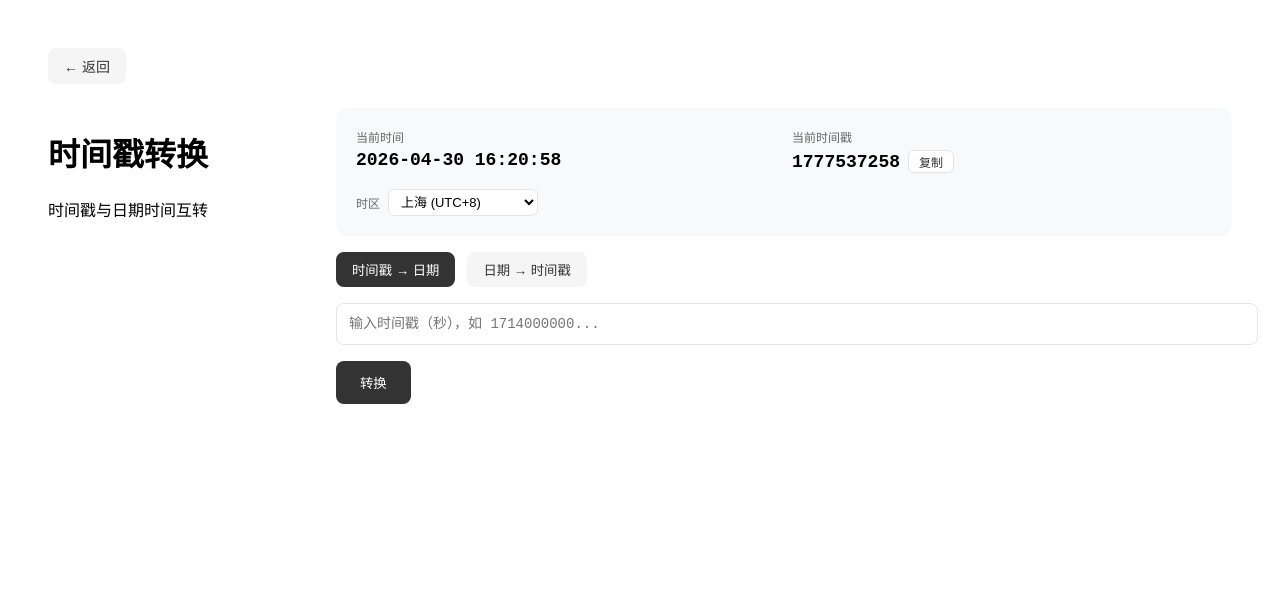
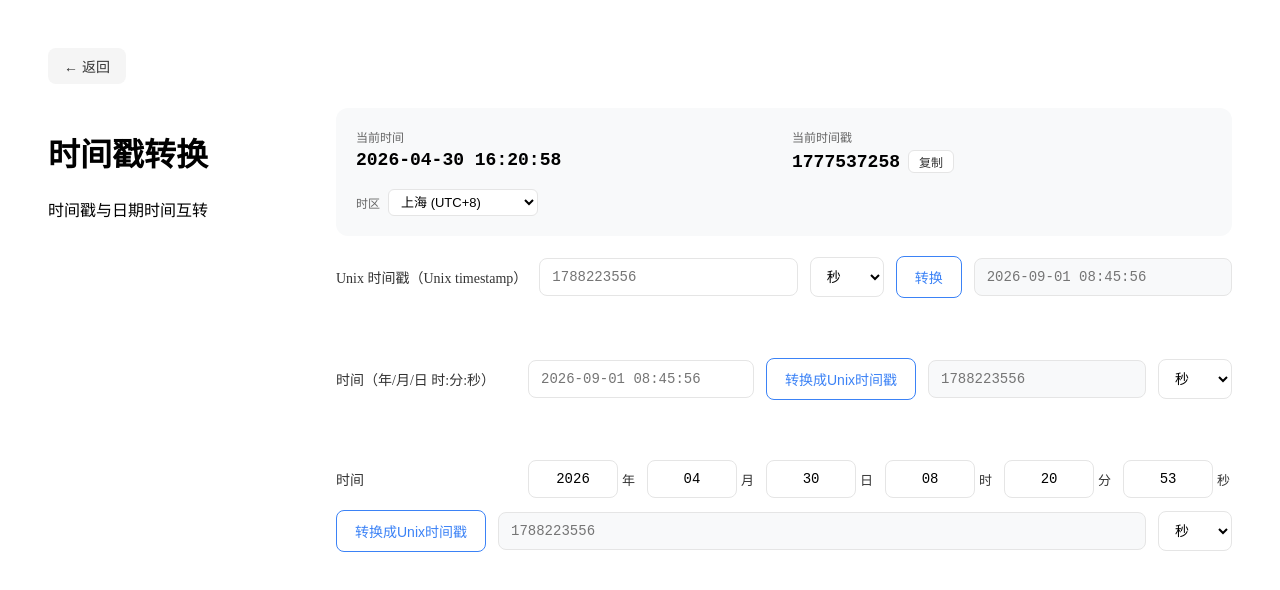
Before and after one commit to enneket/some-tools, a React (Vite) app in the folder web/: page /tools/timestamp-converter in a window 1280 px wide. Shown: the top 590 px of the page. Built offline with nearby package versions, Linux system fonts and the light colour scheme.

Commit message:
feat(web): split timestamp tool into three rows with s/ms units

```diff
--- a/web/src/pages/TimestampConverter.tsx
+++ b/web/src/pages/TimestampConverter.tsx
@@ -1,27 +1,35 @@
 import { useState, useEffect } from 'react'
 import ToolLayout from '../components/ToolLayout'
 
-function toLocalISO(d: Date) {
-  const pad = (n: number) => String(n).padStart(2, '0')
-  return `${d.getFullYear()}-${pad(d.getMonth() + 1)}-${pad(d.getDate())}`
+type Unit = 's' | 'ms'
+
+const UNIT_OPTIONS: { value: Unit; label: string }[] = [
+  { value: 's', label: '秒' },
+  { value: 'ms', label: '毫秒' },
+]
+
+function pad(n: number) {
+  return String(n).padStart(2, '0')
 }
 
-function toLocalTime(d: Date) {
-  const pad = (n: number) => String(n).padStart(2, '0')
-  return `${pad(d.getHours())}:${pad(d.getMinutes())}:${pad(d.getSeconds())}`
+async function callApi(input: string, to: 'date' | 'timestamp', timezone: string) {
+  const res = await fetch('/api/convert/timestamp', {
+    method: 'POST',
+    headers: { 'Content-Type': 'application/json' },
+    body: JSON.stringify({ input, to, timezone }),
+  })
+  const ct = res.headers.get('content-type') || ''
+  if (ct.includes('application/json')) {
+    const data = await res.json()
+    return data.output || data.error || `HTTP ${res.status}`
+  }
+  const text = await res.text()
+  return text || `HTTP ${res.status}`
 }
 
 export default function TimestampConverter() {
-  const [input, setInput] = useState('')
-  const [output, setOutput] = useState('')
-  const [mode, setMode] = useState<'to-date' | 'to-timestamp'>('to-date')
   const [timezone, setTimezone] = useState('Asia/Shanghai')
   const [now, setNow] = useState(Date.now())
-
-  // 日期选择器状态（mode = to-timestamp 时使用）
-  const now0 = new Date()
-  const [date, setDate] = useState(toLocalISO(now0))
-  const [time, setTime] = useState(toLocalTime(now0))
 
   useEffect(() => {
     const timer = setInterval(() => setNow(Date.now()), 1000)
@@ -31,72 +39,209 @@ export default function TimestampConverter() {
   const formattedDate = new Date(now).toLocaleString('sv-SE', { timeZone: timezone })
   const currentTimestamp = Math.floor(now / 1000)
 
-  const handleConvert = async () => {
-    try {
-      const payloadInput = mode === 'to-date' ? input : `${date} ${time}`
-      const res = await fetch('/api/convert/timestamp', {
-        method: 'POST',
-        headers: { 'Content-Type': 'application/json' },
-        body: JSON.stringify({ input: payloadInput, to: mode === 'to-date' ? 'date' : 'timestamp', timezone }),
-      })
-      const ct = res.headers.get('content-type') || ''
-      if (ct.includes('application/json')) {
-        const data = await res.json()
-        setOutput(data.output || data.error || `HTTP ${res.status}`)
-      } else {
-        const text = await res.text()
-        setOutput(text || `HTTP ${res.status}`)
-      }
-    } catch (err) {
-      setOutput('Error: ' + (err as Error).message)
-    }
-  }
+  // Row 1: Unix timestamp → 日期
+  const [row1Input, setRow1Input] = useState('')
+  const [row1Unit, setRow1Unit] = useState<Unit>('s')
+  const [row1Output, setRow1Output] = useState('')
+  const [row1Error, setRow1Error] = useState('')
 
-  const handleNow = () => {
-    const d = new Date()
-    setDate(toLocalISO(d))
-    setTime(toLocalTime(d))
-  }
+  // Row 2: 文字日期 → Unix 时间戳
+  const [row2Input, setRow2Input] = useState('')
+  const [row2Unit, setRow2Unit] = useState<Unit>('s')
+  const [row2Output, setRow2Output] = useState('')
+  const [row2Error, setRow2Error] = useState('')
+
+  // Row 3: 年月日时分秒 → Unix 时间戳
+  const now0 = new Date()
+  const [row3Y, setRow3Y] = useState(String(now0.getFullYear()))
+  const [row3Mo, setRow3Mo] = useState(pad(now0.getMonth() + 1))
+  const [row3D, setRow3D] = useState(pad(now0.getDate()))
+  const [row3H, setRow3H] = useState(pad(now0.getHours()))
+  const [row3Mi, setRow3Mi] = useState(pad(now0.getMinutes()))
+  const [row3S, setRow3S] = useState(pad(now0.getSeconds()))
+  const [row3Unit, setRow3Unit] = useState<Unit>('s')
+  const [row3Output, setRow3Output] = useState('')
+  const [row3Error, setRow3Error] = useState('')
 
   const [copied, setCopied] = useState(false)
   const handleCopyTs = async () => {
+    const text = String(currentTimestamp)
     try {
-      await navigator.clipboard.writeText(String(currentTimestamp))
+      await navigator.clipboard.writeText(text)
       setCopied(true)
       setTimeout(() => setCopied(false), 1200)
     } catch {
-      // 兜底：execCommand 兼容非 https / 老浏览器
       const ta = document.createElement('textarea')
-      ta.value = String(currentTimestamp)
+      ta.value = text
       ta.style.position = 'fixed'
       ta.style.opacity = '0'
       document.body.appendChild(ta)
       ta.select()
-      try { document.execCommand('copy'); setCopied(true); setTimeout(() => setCopied(false), 1200) } catch {}
+      try {
+        document.execCommand('copy')
+        setCopied(true)
+        setTimeout(() => setCopied(false), 1200)
+      } catch {
+        // ignore
+      }
       document.body.removeChild(ta)
     }
   }
 
+  const handleRow1 = async () => {
+    setRow1Error('')
+    if (!row1Input.trim()) {
+      setRow1Output('')
+      setRow1Error('请输入时间戳')
+      return
+    }
+    try {
+      const out = await callApi(row1Input.trim(), 'date', timezone)
+      if (/^Invalid/i.test(out) || /^Error/i.test(out)) {
+        setRow1Error(out)
+        setRow1Output('')
+      } else {
+        setRow1Output(out)
+      }
+    } catch (err) {
+      setRow1Error('Error: ' + (err as Error).message)
+    }
+  }
+
+  const handleRow2 = async () => {
+    setRow2Error('')
+    if (!row2Input.trim()) {
+      setRow2Output('')
+      setRow2Error('请输入日期')
+      return
+    }
+    try {
+      const out = await callApi(row2Input.trim(), 'timestamp', timezone)
+      if (/^Invalid/i.test(out) || /^Error/i.test(out)) {
+        setRow2Error(out)
+        setRow2Output('')
+        return
+      }
+      const sec = Number(out)
+      if (Number.isFinite(sec)) {
+        setRow2Output(row2Unit === 'ms' ? String(sec * 1000) : out)
+      } else {
+        setRow2Output(out)
+      }
+    } catch (err) {
+      setRow2Error('Error: ' + (err as Error).message)
+    }
+  }
+
+  const handleRow3 = async () => {
+    setRow3Error('')
+    const composite = `${row3Y}-${row3Mo}-${row3D} ${row3H}:${row3Mi}:${row3S}`
+    try {
+      const out = await callApi(composite, 'timestamp', timezone)
+      if (/^Invalid/i.test(out) || /^Error/i.test(out)) {
+        setRow3Error(out)
+        setRow3Output('')
+        return
+      }
+      const sec = Number(out)
+      if (Number.isFinite(sec)) {
+        setRow3Output(row3Unit === 'ms' ? String(sec * 1000) : out)
+      } else {
+        setRow3Output(out)
+      }
+    } catch (err) {
+      setRow3Error('Error: ' + (err as Error).message)
+    }
+  }
+
+  const inputStyle: React.CSSProperties = {
+    padding: '10px 12px',
+    fontSize: '14px',
+    border: '1px solid #e5e5e5',
+    borderRadius: '8px',
+    fontFamily: 'monospace',
+    background: '#fff',
+    outline: 'none',
+  }
+
+  const selectStyle: React.CSSProperties = {
+    padding: '10px 12px',
+    fontSize: '14px',
+    border: '1px solid #e5e5e5',
+    borderRadius: '8px',
+    background: '#fff',
+    cursor: 'pointer',
+  }
+
+  const outlinedBtn: React.CSSProperties = {
+    padding: '10px 18px',
+    fontSize: '14px',
+    background: '#fff',
+    color: '#3b82f6',
+    border: '1px solid #3b82f6',
+    borderRadius: '8px',
+    cursor: 'pointer',
+    whiteSpace: 'nowrap',
+  }
+
+  const outputStyle: React.CSSProperties = {
+    flex: 1,
+    minWidth: '180px',
+    padding: '10px 12px',
+    fontSize: '14px',
+    border: '1px solid #e5e5e5',
+    borderRadius: '8px',
+    fontFamily: 'monospace',
+    background: '#f8f9fa',
+  }
+
+  const rowStyle: React.CSSProperties = {
+    display: 'flex',
+    alignItems: 'center',
+    gap: '12px',
+    flexWrap: 'wrap',
+  }
+
+  const labelStyle: React.CSSProperties = {
+    fontSize: '14px',
+    color: '#333',
+    whiteSpace: 'nowrap',
+    minWidth: '180px',
+  }
+
+  const errorStyle: React.CSSProperties = {
+    color: '#c53030',
+    fontSize: '12px',
+    marginTop: '4px',
+    minHeight: '16px',
+  }
+
   return (
     <ToolLayout title="时间戳转换" description="时间戳与日期时间互转">
-      <div style={{ display: 'flex', flexDirection: 'column', gap: '16px' }}>
+      <div style={{ display: 'flex', flexDirection: 'column', gap: '20px' }}>
         {/* 当前时间 */}
-        <div style={{
+        <div
+          style={{
             background: '#f8f9fa',
             borderRadius: '12px',
             padding: '20px',
             display: 'grid',
             gridTemplateColumns: 'repeat(2, 1fr)',
             gap: '16px',
-        }}>
+          }}
+        >
           <div>
             <div style={{ fontSize: '12px', color: '#666', marginBottom: '4px' }}>当前时间</div>
-            <div style={{ fontSize: '18px', fontFamily: 'monospace', fontWeight: 600 }}>{formattedDate}</div>
+            <div style={{ fontSize: '18px', fontFamily: 'monospace', fontWeight: 600 }}>
+              {formattedDate}
+            </div>
           </div>
           <div>
             <div style={{ fontSize: '12px', color: '#666', marginBottom: '4px' }}>当前时间戳</div>
             <div style={{ display: 'flex', alignItems: 'center', gap: '8px' }}>
-              <span style={{ fontSize: '18px', fontFamily: 'monospace', fontWeight: 600 }}>{currentTimestamp}</span>
+              <span style={{ fontSize: '18px', fontFamily: 'monospace', fontWeight: 600 }}>
+                {currentTimestamp}
+              </span>
               <button
                 onClick={handleCopyTs}
                 style={{
@@ -140,125 +285,121 @@ export default function TimestampConverter() {
           </div>
         </div>
 
-        <div style={{ display: 'flex', gap: '12px' }}>
-          <button
-            onClick={() => { setMode('to-date'); setOutput('') }}
-            style={{
-              padding: '8px 16px',
-              background: mode === 'to-date' ? '#333' : '#f5f5f5',
-              color: mode === 'to-date' ? '#fff' : '#333',
-              border: 'none',
-              borderRadius: '8px',
-              cursor: 'pointer',
-            }}
-          >
-            时间戳 → 日期
-          </button>
-          <button
-            onClick={() => { setMode('to-timestamp'); setOutput('') }}
-            style={{
-              padding: '8px 16px',
-              background: mode === 'to-timestamp' ? '#333' : '#f5f5f5',
-              color: mode === 'to-timestamp' ? '#fff' : '#333',
-              border: 'none',
-              borderRadius: '8px',
-              cursor: 'pointer',
-            }}
-          >
-            日期 → 时间戳
-          </button>
-        </div>
-        {mode === 'to-date' ? (
+        {/* Row 1: Unix timestamp → 日期 */}
+        <div style={rowStyle}>
+          <label style={labelStyle}>Unix 时间戳（Unix timestamp）</label>
           <input
             type="text"
-            value={input}
-            onChange={e => setInput(e.target.value)}
-            placeholder="输入时间戳（秒），如 1714000000..."
-            style={{
-              width: '100%',
-              padding: '12px',
-              fontSize: '14px',
-              border: '1px solid #e5e5e5',
-              borderRadius: '8px',
-              fontFamily: 'monospace',
-            }}
+            value={row1Input}
+            onChange={e => setRow1Input(e.target.value)}
+            placeholder="1788223556"
+            style={{ ...inputStyle, flex: 1, minWidth: '200px' }}
           />
-        ) : (
-          <div style={{ display: 'flex', gap: '12px', alignItems: 'center', flexWrap: 'wrap' }}>
-            <input
-              type="date"
-              value={date}
-              onChange={e => setDate(e.target.value)}
-              style={{
-                padding: '10px 12px',
-                fontSize: '14px',
-                border: '1px solid #e5e5e5',
-                borderRadius: '8px',
-                fontFamily: 'monospace',
-                background: '#fff',
-              }}
-            />
-            <input
-              type="time"
-              value={time.slice(0, 5)}
-              step={1}
-              onChange={e => setTime(e.target.value + ':00')}
-              style={{
-                padding: '10px 12px',
-                fontSize: '14px',
-                border: '1px solid #e5e5e5',
-                borderRadius: '8px',
-                fontFamily: 'monospace',
-                background: '#fff',
-              }}
-            />
-            <button
-              onClick={handleNow}
-              style={{
-                padding: '10px 14px',
-                fontSize: '13px',
-                background: '#f5f5f5',
-                color: '#333',
-                border: 'none',
-                borderRadius: '8px',
-                cursor: 'pointer',
-              }}
+          <select
+            value={row1Unit}
+            onChange={e => setRow1Unit(e.target.value as Unit)}
+            style={selectStyle}
           >
-              现在
-            </button>
-            <span style={{ fontSize: '12px', color: '#666' }}>{date} {time}</span>
-          </div>
-        )}
-        <button
-          onClick={handleConvert}
-          style={{
-            padding: '12px 24px',
-            background: '#333',
-            color: '#fff',
-            border: 'none',
-            borderRadius: '8px',
-            cursor: 'pointer',
-            alignSelf: 'flex-start',
-          }}
-        >
+            {UNIT_OPTIONS.map(o => (
+              <option key={o.value} value={o.value}>
+                {o.label}
+              </option>
+            ))}
+          </select>
+          <button onClick={handleRow1} style={outlinedBtn}>
             转换
           </button>
-        {output && (
           <input
             type="text"
-            value={output}
+            value={row1Output}
             readOnly
-            style={{
-              width: '100%',
-              padding: '12px',
-              fontSize: '14px',
-              border: '1px solid #e5e5e5',
-              borderRadius: '8px',
-              fontFamily: 'monospace',
-              background: '#f9f9f9',
-            }}
+            placeholder="2026-09-01 08:45:56"
+            style={outputStyle}
           />
-        )}
+        </div>
+        <div style={errorStyle}>{row1Error}</div>
+
+        {/* Row 2: 文字日期 → Unix 时间戳 */}
+        <div style={rowStyle}>
+          <label style={labelStyle}>时间（年/月/日 时:分:秒）</label>
+          <input
+            type="text"
+            value={row2Input}
+            onChange={e => setRow2Input(e.target.value)}
+            placeholder="2026-09-01 08:45:56"
+            style={{ ...inputStyle, flex: 1, minWidth: '200px' }}
+          />
+          <button onClick={handleRow2} style={outlinedBtn}>
+            转换成Unix时间戳
+          </button>
+          <input
+            type="text"
+            value={row2Output}
+            readOnly
+            placeholder="1788223556"
+            style={outputStyle}
+          />
+          <select
+            value={row2Unit}
+            onChange={e => setRow2Unit(e.target.value as Unit)}
+            style={selectStyle}
+          >
+            {UNIT_OPTIONS.map(o => (
+              <option key={o.value} value={o.value}>
+                {o.label}
+              </option>
+            ))}
+          </select>
+        </div>
+        <div style={errorStyle}>{row2Error}</div>
+
+        {/* Row 3: 年月日时分秒 → Unix 时间戳 */}
+        <div style={rowStyle}>
+          <label style={labelStyle}>时间</label>
+          {(
+            [
+              { v: row3Y, set: setRow3Y, ph: '年', len: 4 },
+              { v: row3Mo, set: setRow3Mo, ph: '月', len: 2 },
+              { v: row3D, set: setRow3D, ph: '日', len: 2 },
+              { v: row3H, set: setRow3H, ph: '时', len: 2 },
+              { v: row3Mi, set: setRow3Mi, ph: '分', len: 2 },
+              { v: row3S, set: setRow3S, ph: '秒', len: 2 },
+            ] as const
+          ).map((f, i) => (
+            <div key={i} style={{ display: 'flex', alignItems: 'center', gap: '4px' }}>
+              <input
+                type="text"
+                value={f.v}
+                onChange={e => f.set(e.target.value.replace(/\D/g, '').slice(0, f.len))}
+                placeholder={f.ph}
+                style={{ ...inputStyle, width: '64px', textAlign: 'center' }}
+              />
+              <span style={{ fontSize: '13px', color: '#333' }}>{f.ph}</span>
+            </div>
+          ))}
+          <button onClick={handleRow3} style={outlinedBtn}>
+            转换成Unix时间戳
+          </button>
+          <input
+            type="text"
+            value={row3Output}
+            readOnly
+            placeholder="1788223556"
+            style={outputStyle}
+          />
+          <select
+            value={row3Unit}
+            onChange={e => setRow3Unit(e.target.value as Unit)}
+            style={selectStyle}
+          >
+            {UNIT_OPTIONS.map(o => (
+              <option key={o.value} value={o.value}>
+                {o.label}
+              </option>
+            ))}
+          </select>
+        </div>
+        <div style={errorStyle}>{row3Error}</div>
       </div>
     </ToolLayout>
   )
```
Lines whose indentation alone changed are shown as unchanged.
